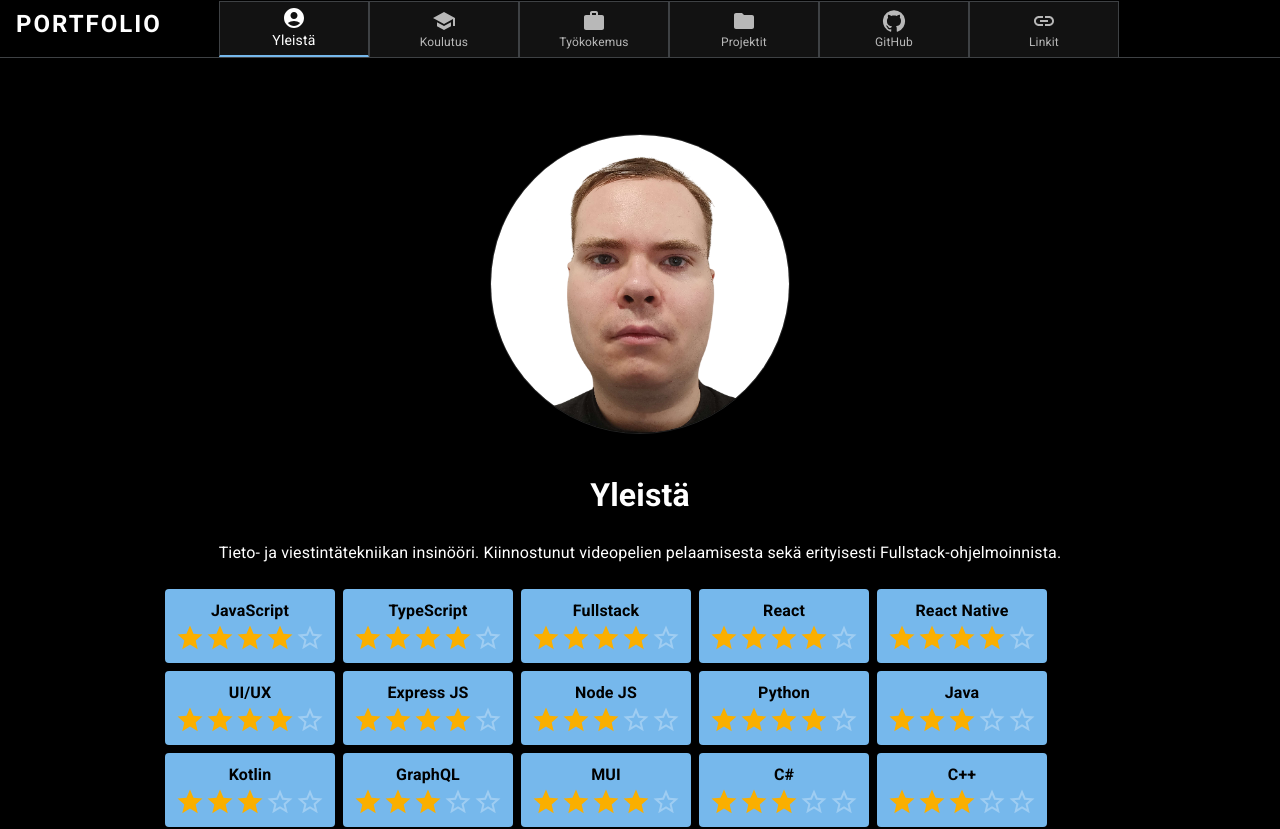
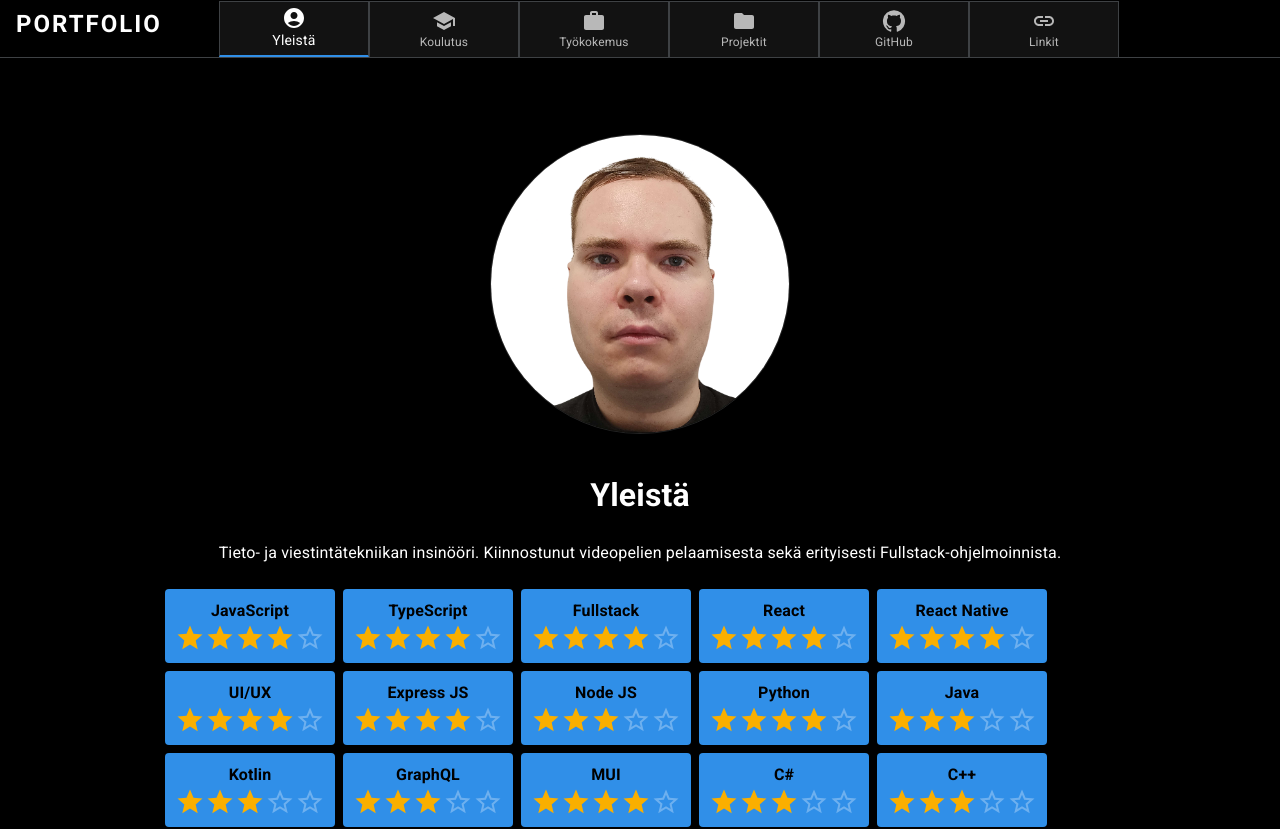
Before and after one commit to JeztC/jeztc.github.io, a React (Create React App) app: page /about in a window 1280 px wide. Shown: the top 829 px of the page. Built offline with nearby package versions, Linux system fonts and the light colour scheme; some icons are missing.

Commit message:
feat: change default color

```diff
--- a/src/components/About.tsx
+++ b/src/components/About.tsx
@@ -11,7 +11,7 @@ const SkillBox = styled('div')`
     flex-direction: column;
     align-items: center;
     justify-content: center;
-    background-color: #76b8ec;
+    background-color: #308fe8;
     color: black;
     min-width: 50px;
     width: auto;
--- a/src/components/Header.tsx
+++ b/src/components/Header.tsx
@@ -44,12 +44,12 @@ const StyledLink = styled(Link)`
     border: 1px solid rgb(62, 65, 68) !important;
     border-bottom: none !important;
     background-color: ${({ theme }) => theme.palette.mode === 'light' ? '#fff' : '#000'};
-    border-bottom: 2px solid #76b8ec;
+    border-bottom: 2px solid #308fe8;
 
     &.Mui-selected {
         background-color: ${({ theme }) => theme.palette.mode === 'light' ? '#fff' : 'inherit'} !important;
         color: ${({ theme }) => theme.palette.mode === 'light' ? '#000' : '#fff'} !important;
-        border-bottom: 2px solid #76b8ec !important;
+        border-bottom: 2px solid #308fe8 !important;
     }
 
     &:hover {
--- a/src/themes/ThemeContext.tsx
+++ b/src/themes/ThemeContext.tsx
@@ -9,7 +9,7 @@ const darkTheme = createTheme({
         },
         mode: 'dark',
         primary: {
-            main: '#76b8ec'
+            main: '#308fe8'
         },
         text:{
             primary: "#FFFFFF"
@@ -27,7 +27,7 @@ const lightTheme = createTheme({
             default: 'white',
         },
         primary: {
-            main: '#76b8ec'
+            main: '#308fe8'
         },
         text: {
             primary: '#000000',
```
